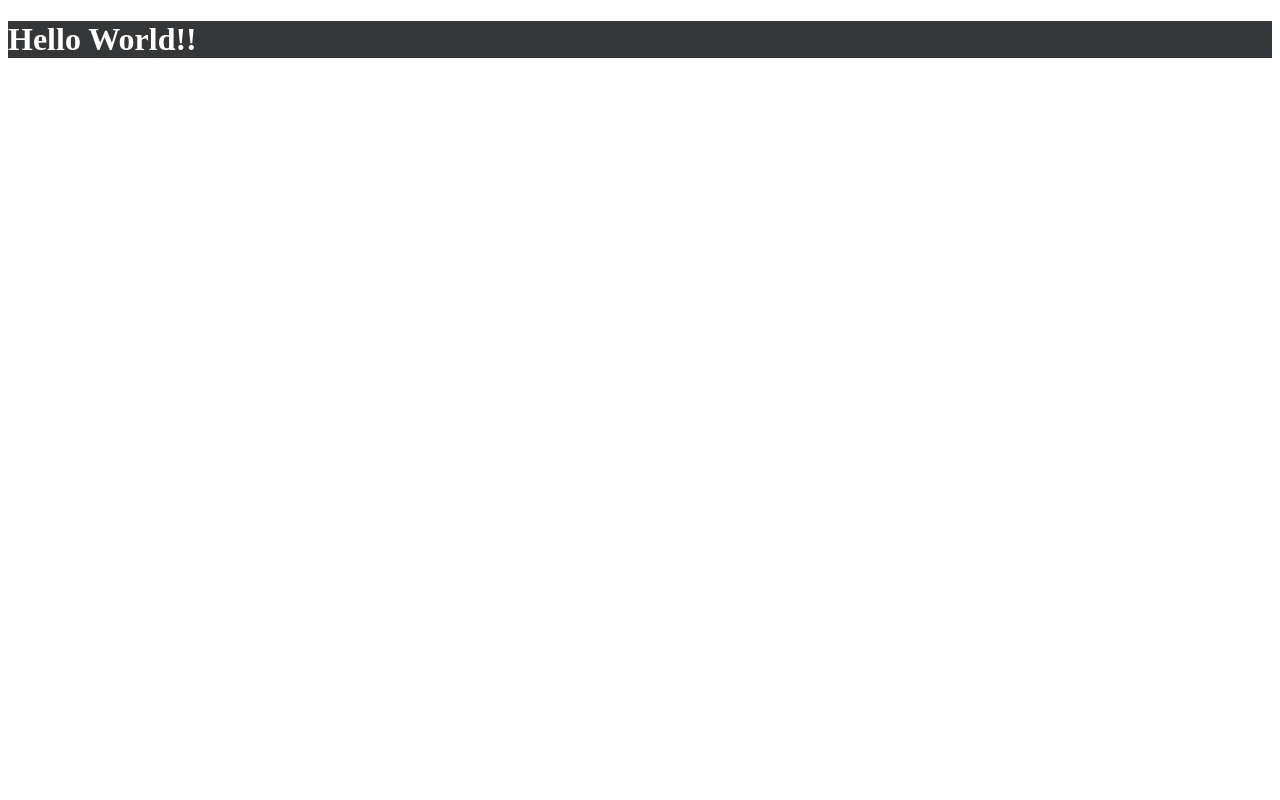
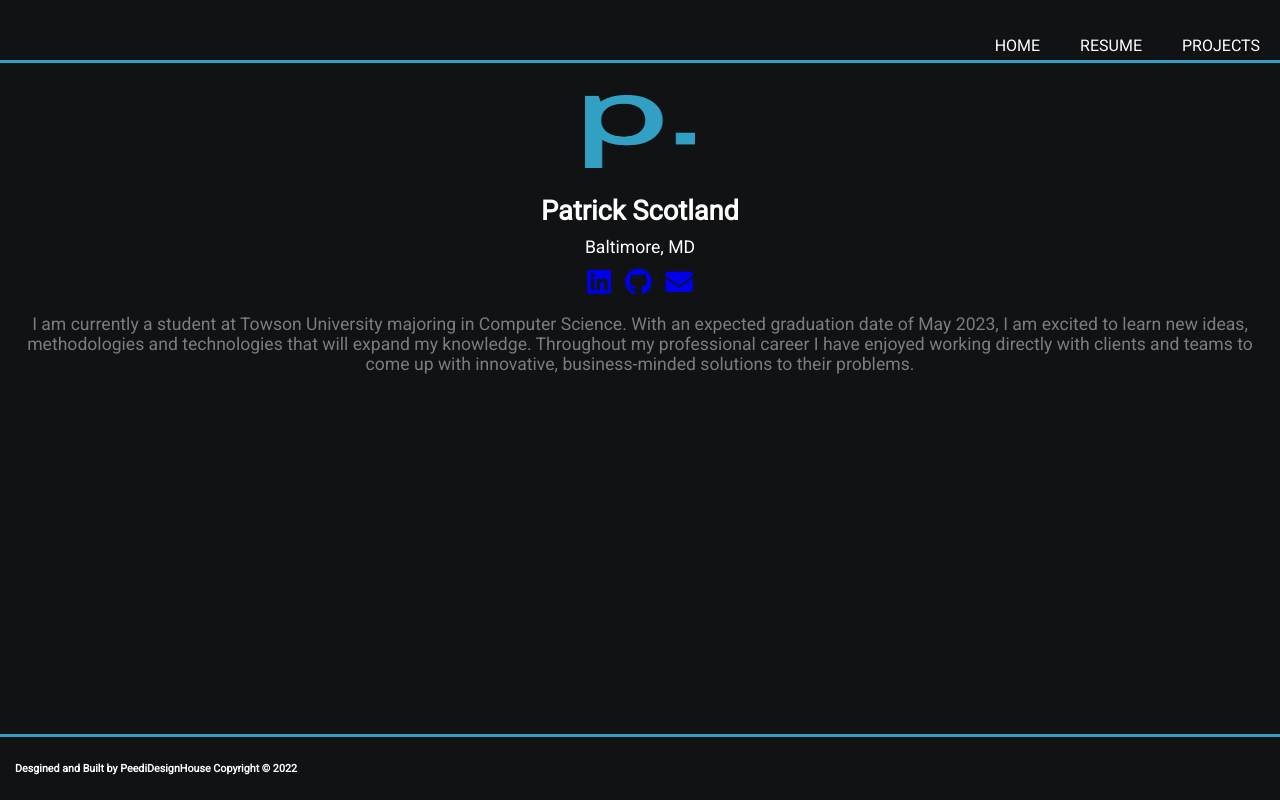
Before and after one commit to pscotland/pscotland.github.io, a plain HTML site: page index.html in a window 1280 px wide. Drawn offline with Linux system fonts and the light colour scheme.

Commit message:
added content to home, resume, footer not functional

```diff
--- a/index.html
+++ b/index.html
@@ -4,12 +4,43 @@
     <meta charset="UTF-8">
     <meta http-equiv="X-UA-Compatible" content="IE=edge">
     <meta name="viewport" content="width=device-width, initial-scale=1.0">
-    <title>Welcome To Patrick's Webpage</title>
+    <title>Patrick Scotland</title>
+    <link rel="stylesheet" href="https://use.fontawesome.com/releases/v5.4.1/css/all.css" integrity="sha384-5sAR7xN1Nv6T6+dT2mhtzEpVJvfS3NScPQTrOxhwjIuvcA67KV2R5Jz6kr4abQsz" crossorigin="anonymous">
     <link rel="stylesheet" href="style.css">
 </head>
 <body>
+    <div class="main_container">
+        <div class="section-1">
+            <header>
+                <nav>
+                    <ul>
+                        <li class="current"><a href="index.html"> Home </a></li>
+                        <li><a href="resume.html"> Resume </a></li>
+                        <li><a href="projects.html"> Projects </a></li>
+                    </ul>
+                </nav>
+            </header>
+        </div>
 
-    <h1>Hello World!!</h1>
-
+        <div class="section-2">
+            <img src="images/p_logo.png" width="110" height="73"/>
+            <h2>Patrick Scotland</h2>
+            <p>Baltimore, MD</p>
+                <a href="https://www.linkedin.com/in/patrick-scotland-18287a209/" target="_blank" rel="noopener noreferrer"><i class="fab fa-linkedin"></i></a>
+                <a href="https://github.com/pscotland" target="_blank" rel="noopener noreferrer"><i class="fab fa-github"></i></a>
+                <a href="mailto:pscotl1@students.towson.edu"><i class="fas fa-envelope"></i></a>
+            <p class="about_me">
+                I am currently a student at Towson University majoring in Computer Science. With an expected graduation
+                date of May 2023, I am excited to learn new ideas, methodologies and technologies that will expand my knowledge.
+                Throughout my professional career I have enjoyed working directly with clients and teams to come up with innovative,
+                business-minded solutions to their problems.
+            </p>
+        </div>
+        <div id="main-footer" class="section-3">
+            <footer>
+                <h6>Desgined and Built by PeediDesignHouse Copyright &copy; 2022</h6>
+            </footer>
+        </div>
+    </div>
 </body>
 </html>
--- a/style.css
+++ b/style.css
@@ -1,4 +1,97 @@
-h1{
-    background: #353637;
+@import url('https://fonts.googleapis.com/css?family=Roboto');
+
+body{
+    margin: 0;
+    padding: 0;
+    font-family: 'Roboto', 'san-serif';
+    background-color: #101214;
+    color: #7A7C80;
+}
+
+html, body{
+    width: 100%;
+    height: 100%;
+}
+
+.main-container{
+  min-height: 100%;
+  display: grid;
+  grid-template-rows: auto 1fr auto;
+  grid-template-columns: 100%;
+}
+
+
+
+header{
+    color: #ffffff;
+    padding-top: 10px;
+    min-height: 50px;
+    border-bottom: #32a0c2 3px solid;
+  }
+  header a{
+    color: #ffffff;
+    text-decoration: none;
+    text-transform: uppercase;
+    font-size: 16px;
+  }
+  header li{
+    float: left;
+    display: inline;
+    padding: 0 20px 0 20px;
+  }
+  header nav{
+    float: right;
+    margin-top: 10px;
+  }
+  header a:hover{
+    color: #cccccc;
+    font-weight: bold;
+  }
+
+  .section-2{
+    padding-top: 4vh;
+    color:#ffffff;
+    text-align: center;
+}
+
+  .section-2 p{
+    font-size: 1.1rem;
+    padding-bottom: 10px;
+    margin:0;
+}
+
+.about_me{
+    color: #7A7C80;
+    padding: 15px;
+    text-align: center;
+}
+
+.section-2 h2{
+    font-size: 1.7rem;
+    margin-bottom: 10px;
+}
+.section-2 a{
+    font-size: 1.7rem;
+    padding: 5px;
+}
+
+footer {
+    grid-row-start: 2;
+    grid-row-start: 3;
+    border-top: #32a0c2 3px solid;
+    color:#ffffff;
+    padding-left: 15px;
+    bottom:0;
+    left:0;
+    right:0;
+  }
+  #main-footer{
+    position: absolute;
+    bottom:0;
+    left:0;
+    right:0;
+  }
+
+p{
     color: #ffffff;
 }
```
Also changed, not shown: projects.html (added, +34 -0 lines), resume.html (added, +134 -0 lines), images/p_logo.png (added), 2 other files.
